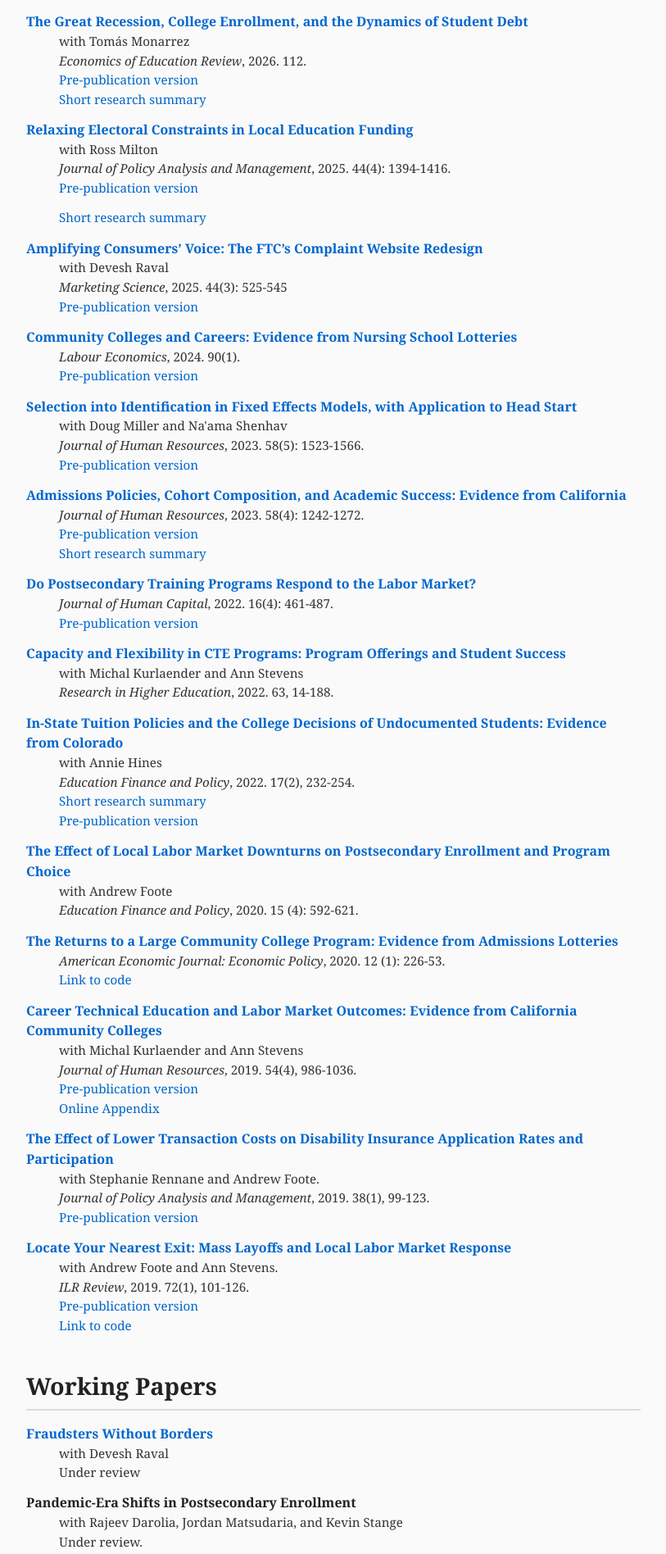
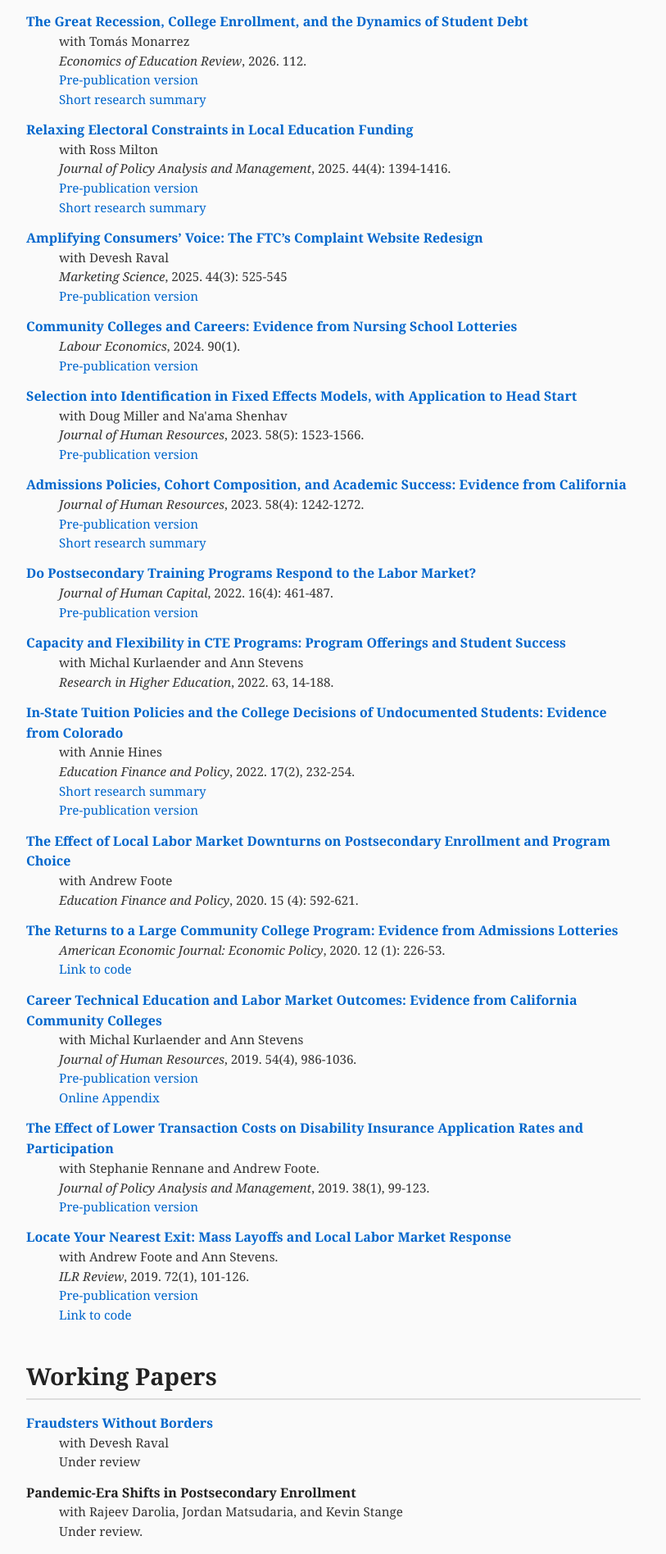
Before and after one commit to mzgrosz/mzgrosz.github.io, a Jekyll site: the page built from index.html, in a window 1280 px wide. Shown: the part 709-2605 px from the top of the page at 82% size, without its empty margins (233-1046 px from the left). Built offline with Jekyll 4.4.1, drawn with Linux system fonts in a browser that asks for light colours.

Commit message:
Update index.html

```diff
--- a/index.html
+++ b/index.html
@@ -45,7 +45,7 @@ title: Michel Grosz
   <b><a href="https://onlinelibrary.wiley.com/doi/10.1002/pam.70023?af=R">Relaxing Electoral Constraints in Local Education Funding</a></b><br>
   <span class="indented-line">with Ross Milton</span>
   <span class="indented-line"><em>Journal of Policy Analysis and Management</em>, 2025. 44(4): 1394-1416.</span>
-  <span class="indented-line"><a href="https://edworkingpapers.com/ai22-524"> Pre-publication version</a></span></p>
+  <span class="indented-line"><a href="https://edworkingpapers.com/ai22-524"> Pre-publication version</a></span>
  <span class="indented-line"><a href="https://mzgrosz.github.io/research/groszmilton_relaxing_onepager.pdf">Short research summary</a></span>
 </p>
 
```
